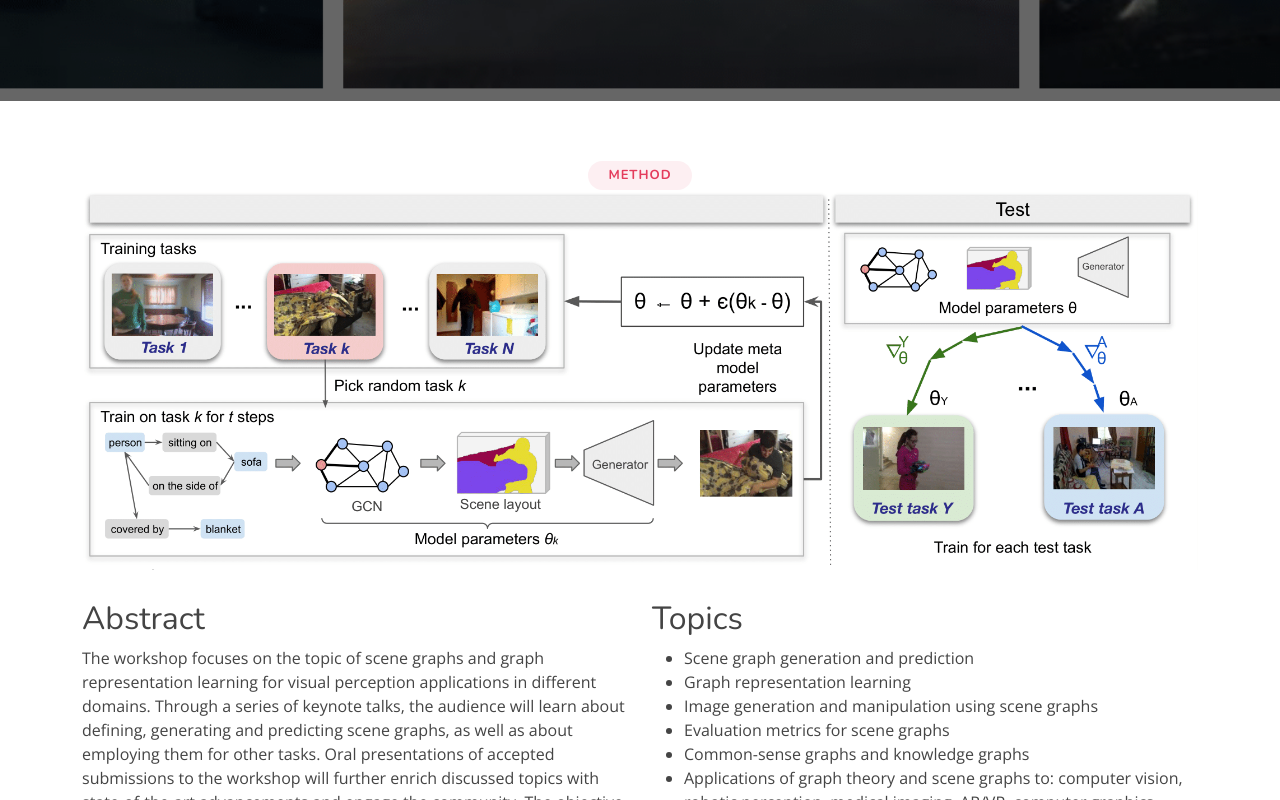
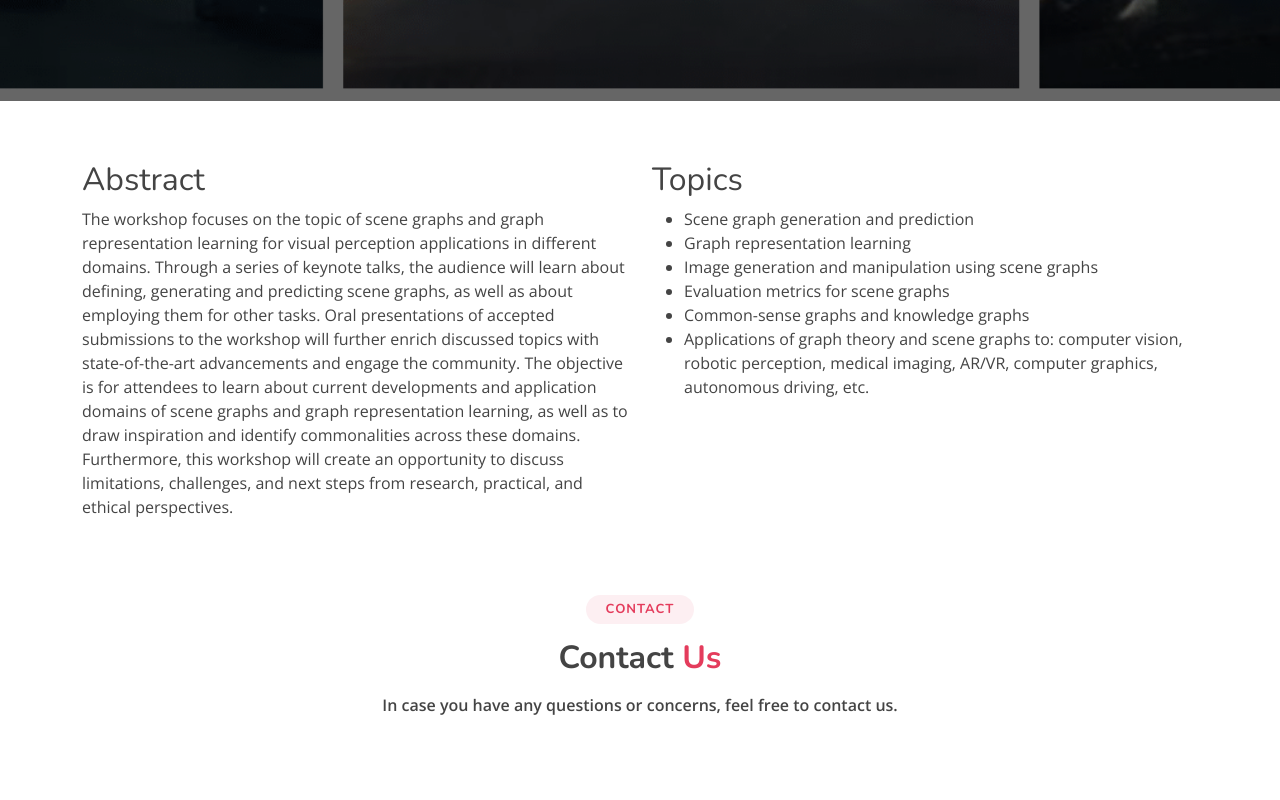
Before and after one commit to sg2rl/sg2rl.github.io, a plain HTML site: page index.html in a window 1280 px wide. Shown: the part 699-1499 px from the top of the page. Drawn offline with nearby package versions, Linux system fonts and the light colour scheme.

Commit message:
Update index.html

```diff
--- a/index.html
+++ b/index.html
@@ -78,11 +78,6 @@
     <!-- ======= About Section ======= -->
     <section id="about" class="About">
       <div class="container">
-
-        <div class="section-title">
-        <h2>Method</h2>
-        <img src="assets/img/cta-bg.png"" class="img-fluid" alt="">
-        </div>
 
         <div class="row content">
         <div class="col-lg-6">
```
